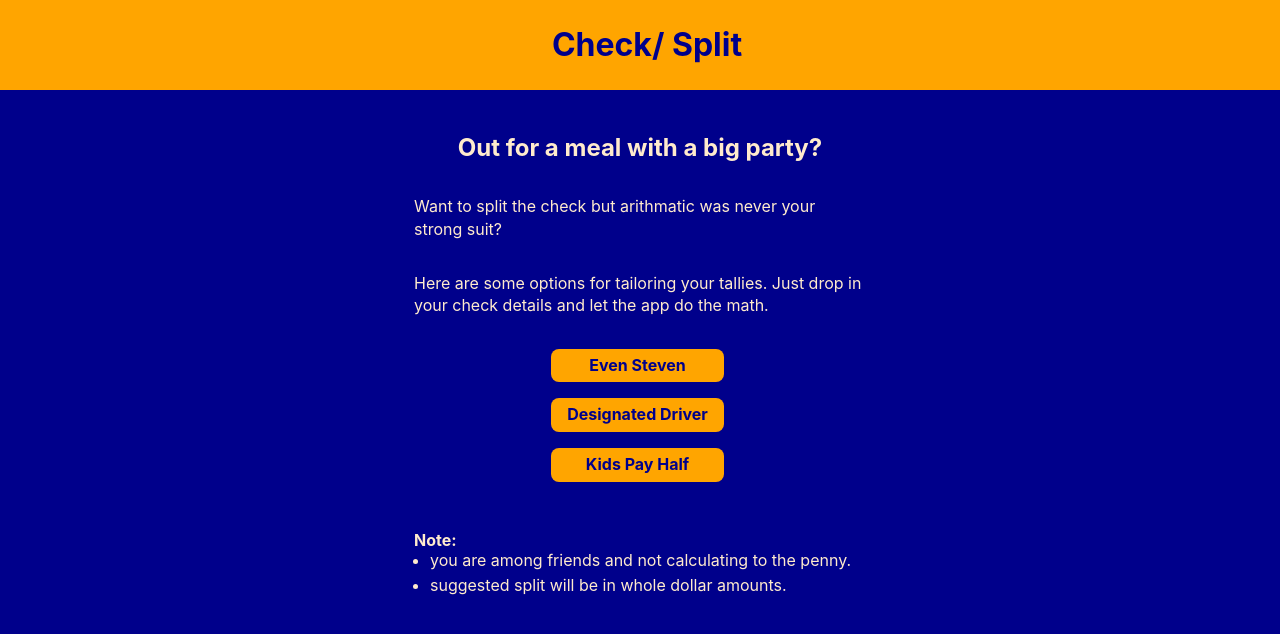
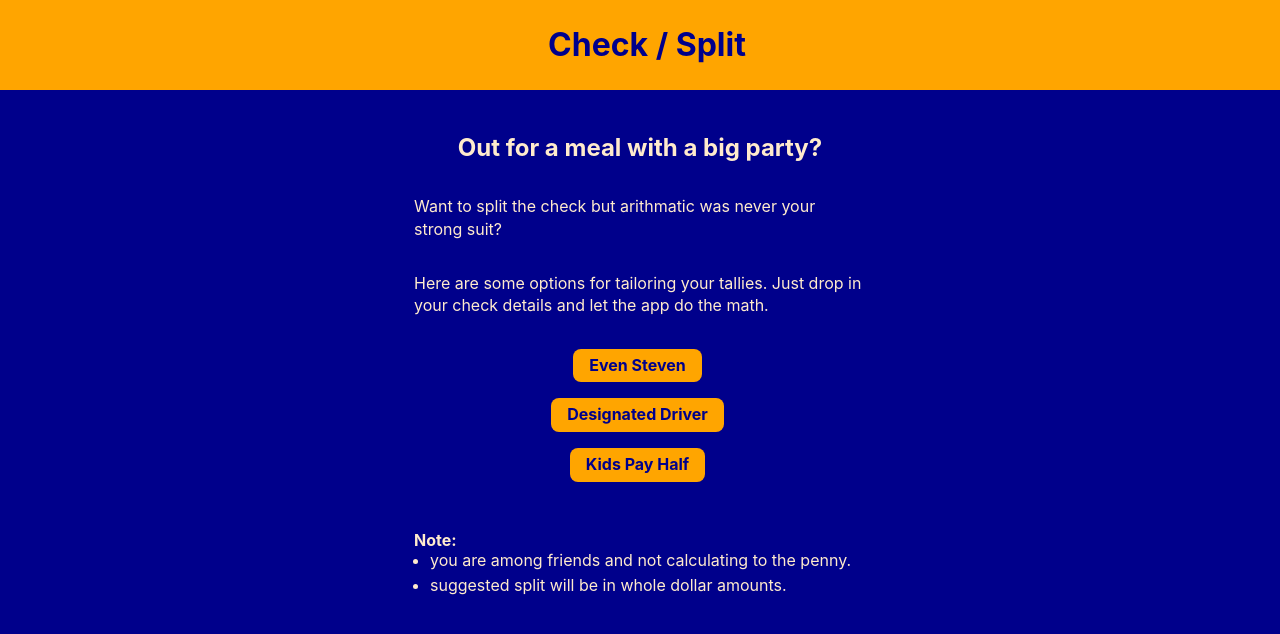
Before and after one commit to techmeg/checksplit, a React (Create React App) app: page /#/ in a window 1280 px wide. Shown: the top 634 px of the page. Built offline with nearby package versions, Linux system fonts and the light colour scheme.

Commit message:
link styles

```diff
--- a/src/App.css
+++ b/src/App.css
@@ -64,7 +64,6 @@ a {
 a:hover,
 a:focus {
   color: rgb(243, 235, 6);
-  text-decoration: underline;
 }
 
 /*   Utility Classes   */
--- a/src/App.js
+++ b/src/App.js
@@ -15,7 +15,7 @@ function App() {
             <h1 className='header-home rise'>
               <span className='fade-out'>Split the</span>
               <span> Check</span>
-              <span className='fade-in'>/ Split</span>
+              <span className='fade-in'> / Split</span>
             </h1>
           </header>
           <main className='container flow add-last'>
--- a/src/components/Button/Button.css
+++ b/src/components/Button/Button.css
@@ -10,3 +10,7 @@
   padding: 0.5rem 1rem;
   text-align: center;
 }
+.btn:hover,
+.btn:focus {
+  transform: scale(1.1);
+}
--- a/src/components/ButtonGroup/ButtonGroup.css
+++ b/src/components/ButtonGroup/ButtonGroup.css
@@ -1,4 +1,6 @@
 .btn-group {
-  /* display: flex; */
+  align-items: center;
+  display: flex;
+  flex-direction: column;
   list-style-type: none;
 }
--- a/src/components/ButtonGroup/ButtonGroup.js
+++ b/src/components/ButtonGroup/ButtonGroup.js
@@ -4,7 +4,6 @@ import { Link } from "react-router-dom";
 
 function ButtonGroup() {
   return (
-    <div className='btn-group'>
     <ul className='btn-group'>
       <li className='btn'>
         <Link to='/even'>Even Steven</Link>
@@ -16,7 +15,6 @@ function ButtonGroup() {
         <Link to='/kids'>Kids Pay Half</Link>
       </li>
     </ul>
-    </div>
   );
 }
 
--- a/src/components/Header/Header.css
+++ b/src/components/Header/Header.css
@@ -14,3 +14,6 @@
   font-size: 1.5rem;
   font-weight: 700;
 }
+.logo:hover {
+  color: rgb(243, 235, 6);
+}
--- a/src/components/Nav/Nav.css
+++ b/src/components/Nav/Nav.css
@@ -10,6 +10,11 @@
   color: darkblue;
   /* font-size: 0.825rem; */
   font-weight: 700;
+  padding: 0.25rem;
+}
+.nav_link:hover {
+  color: rgb(243, 235, 6);
+  transform: scale(1.1);
 }
 .nav_link a:hover,
 .nav_link a:focus {
```
Lines whose indentation alone changed are shown as unchanged.
